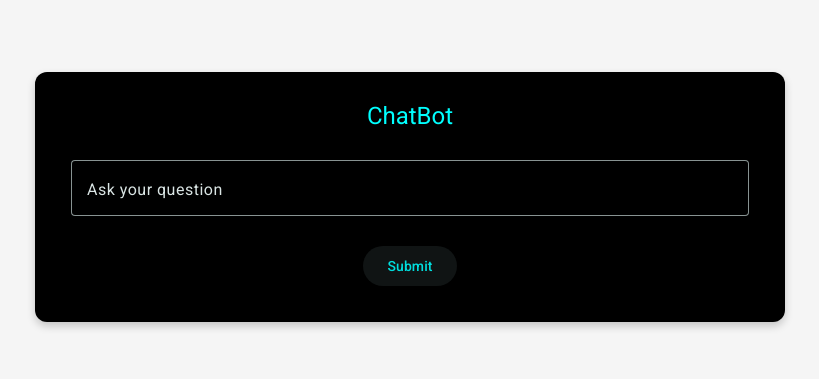
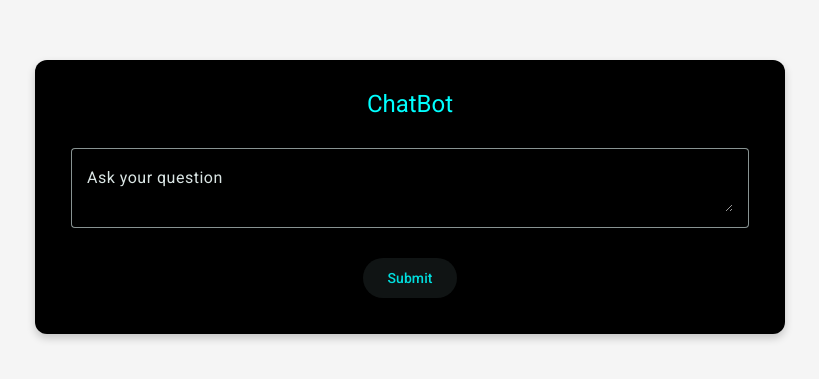
Before and after one commit to IoanCosarca/ChatBot-Frontend, an Angular app: page / in a window 1280 px wide. Shown: the part 203-582 px from the top of the page, without its empty margins (230-1049 px from the left). Built offline with nearby package versions, Linux system fonts and the light colour scheme.

Commit message:
Implemented sending question and receiving answer

```diff
--- a/src/app/app.config.ts
+++ b/src/app/app.config.ts
@@ -1,12 +1,15 @@
-import { ApplicationConfig, provideZoneChangeDetection } from '@angular/core';
+import { HttpClientModule } from "@angular/common/http";
+import { ApplicationConfig, importProvidersFrom, provideZoneChangeDetection } from '@angular/core';
+import { provideAnimationsAsync } from '@angular/platform-browser/animations/async';
 import { provideRouter } from '@angular/router';
 
 import { routes } from './app.routes';
-import { provideAnimationsAsync } from '@angular/platform-browser/animations/async';
 
 export const appConfig: ApplicationConfig = {
   providers: [
     provideZoneChangeDetection({ eventCoalescing: true }),
-    provideRouter(routes), provideAnimationsAsync()
+    provideRouter(routes),
+    provideAnimationsAsync(),
+    importProvidersFrom(HttpClientModule)
   ]
 };
--- a/src/app/component/question/question.component.css
+++ b/src/app/component/question/question.component.css
@@ -33,6 +33,11 @@ mat-card-title {
   margin-bottom: 10px;
 }
 
+textarea {
+  min-height: 30px;
+  max-height: 250px;
+}
+
 .submit-button {
   align-self: center;
 }
--- a/src/app/component/question/question.component.html
+++ b/src/app/component/question/question.component.html
@@ -4,7 +4,8 @@
     <mat-card-content class="query">
       <mat-form-field class="full-width" appearance="outline">
         <mat-label>Ask your question</mat-label>
-        <input matInput [(ngModel)]="userQuery" placeholder="Type your question here">
+        <textarea matInput [(ngModel)]="question.query" placeholder="Type your question here"
+                  (keydown)="handleKeyDown($event)"></textarea>
       </mat-form-field>
       <button mat-raised-button class="submit-button" color="primary" (click)="getAnswer()">Submit</button>
     </mat-card-content>
--- a/src/app/component/question/question.component.ts
+++ b/src/app/component/question/question.component.ts
@@ -4,6 +4,10 @@ import { FormsModule } from "@angular/forms";
 import { MatButton } from "@angular/material/button";
 import { MatCard, MatCardContent, MatCardTitle } from "@angular/material/card";
 import { MatFormField, MatInput, MatLabel }  from "@angular/material/input";
+
+import { AnswerModel } from "../../model/answer.model";
+import { QuestionModel } from "../../model/question.model";
+import { QuestionService } from "../../service/question.service";
 
 @Component({
   selector: 'app-question',
@@ -23,17 +27,39 @@ import { MatFormField, MatInput, MatLabel }  from "@angular/material/input";
   styleUrl: './question.component.css'
 })
 export class QuestionComponent {
-  userQuery: string = '';
+  question: QuestionModel = {
+    query: ""
+  };
   answer: string | null = null;
 
+  constructor(private questionService: QuestionService) { }
+
   getAnswer() {
-    // Simulate an answer for now
-    this.answer = `You asked: ${this.userQuery}. (The actual answer would be provided by the RAG model.
-    mmmmmmmmmmmmmmmm mmmmmmmmmmmmmmm mmmmmmmmmmmmmmmm mmmmmmmmm mmmmmmmmmmmmm mmmmmmmmmmmm mmmmmmmmm m
-     mmmmmmmmmmmmm mmmmmmmmmmmmmm mmmmmmmmmmmmmm mmmmmmmmmmmm mmmmmmmmmmmm mmmmmmmmmmmm m
-      mmmmmmmmmmmm mmmmmmmmmmmmmm mmmmmmmmmmmmmmm mmmmmmmmmmmmmmmmm mmmmmmmmmmmmmm mmmmmmmmmmmmm m
-       mmmmmmmmmmmmmmm mmmmmmmmmmmmmm mmmmmmmmmmmmmmm mmmmmmmmmmmmmm mmmmmmmmmmmmmmmmmm m
-        mmmmmmmmmmmmmmmmmmmmmm mmmmmmmmmmmmmmmm mmmmmmmmmmmmmmmmm mmmmmmmmmmmmmmmmm mmmmmmmmmmmmmm m
-         mmmmmmmmmmmmmmm mmmmmmmmmmmmmmmmm mmmmmmmmmmmmmmmmm mmmmmmmmmmmmmmmmm mmmmmmmmmmmmmmm m)`;
+    this.questionService.askQuestion(this.question).subscribe(
+      (answer: AnswerModel) => {
+        this.answer = answer.query_response;
+      }
+    )
+  }
+
+  handleKeyDown(event: KeyboardEvent) {
+    if (event.key === 'Enter') {
+      if (event.shiftKey) {
+        // Insert a newline character at the cursor position
+        const target = event.target as HTMLTextAreaElement;
+        const value = target.value;
+        const start = target.selectionStart;
+        const end = target.selectionEnd;
+
+        target.value = value.substring(0, start) + '\n' + value.substring(end);
+        target.selectionStart = target.selectionEnd = start + 1;
+
+        event.preventDefault();
+      } else {
+        // Call the getAnswer function
+        this.getAnswer();
+        event.preventDefault();
+      }
+    }
   }
 }
--- /dev/null
+++ b/src/app/model/answer.model.ts
@@ -0,0 +1,3 @@
+export interface AnswerModel {
+  query_response: string;
+}
--- /dev/null
+++ b/src/app/model/question.model.ts
@@ -0,0 +1,3 @@
+export interface QuestionModel {
+  query: string
+}
--- /dev/null
+++ b/src/app/service/question.service.ts
@@ -0,0 +1,18 @@
+import { HttpClient } from "@angular/common/http";
+import { Injectable } from '@angular/core';
+
+import { AnswerModel } from "../model/answer.model";
+import { QuestionModel } from "../model/question.model";
+
+import { Observable } from "rxjs";
+
+@Injectable({
+  providedIn: 'root'
+})
+export class QuestionService {
+  constructor(private httpClient: HttpClient) { }
+
+  public askQuestion(question: QuestionModel): Observable<AnswerModel> {
+    return this.httpClient.post<AnswerModel>(`http://127.0.0.1:8080/ai`, question);
+  }
+}
```
